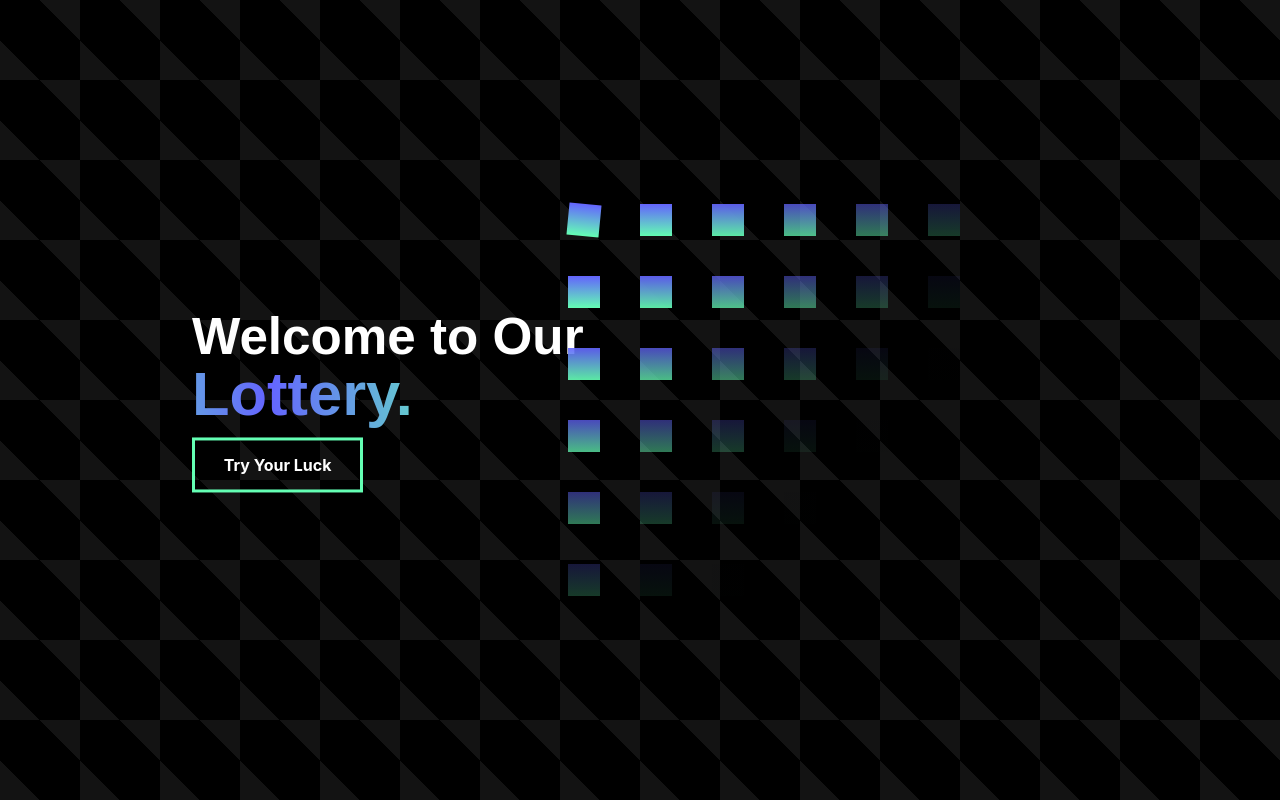
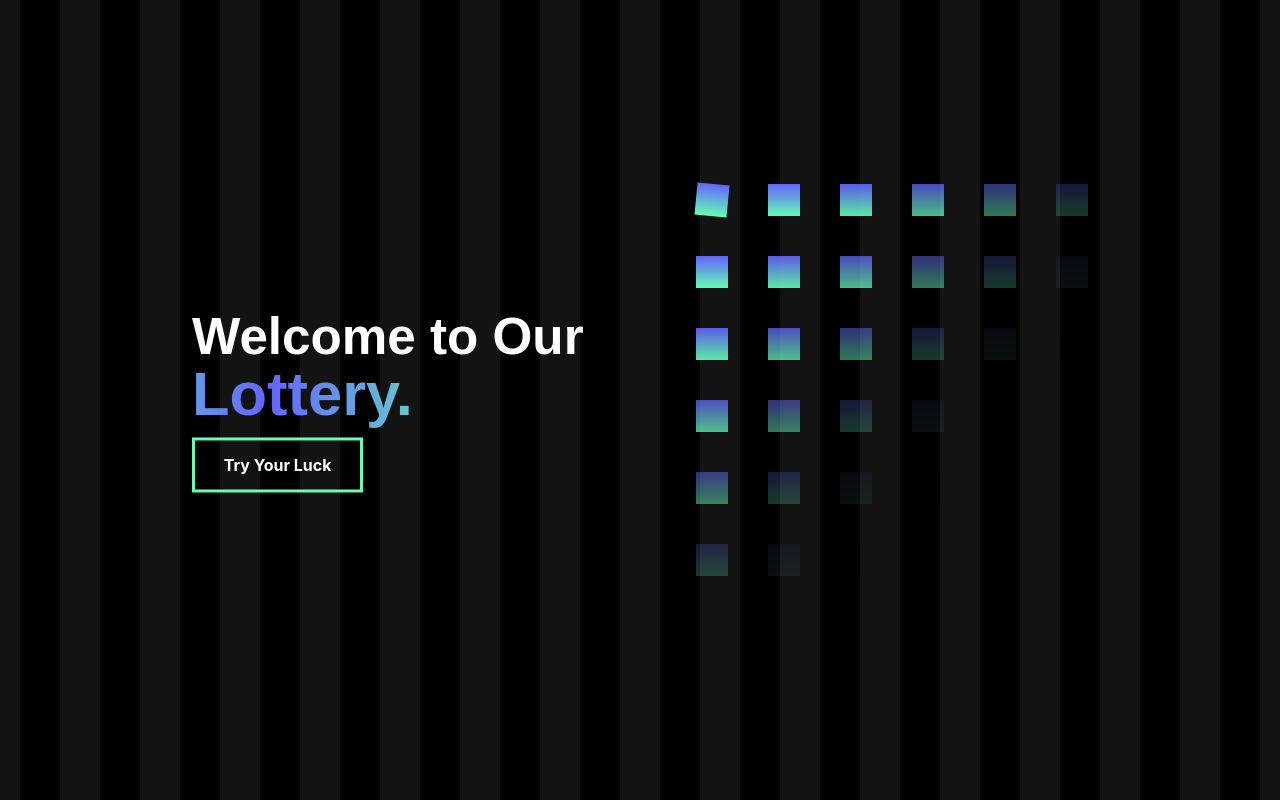
Before and after one commit to andreatheodora/lottery-web3, a React (Create React App) app: page / in a window 1280 px wide. Built offline with nearby package versions, Linux system fonts and the light colour scheme.

Commit message:
UI update, code cleaning

```diff
--- /dev/null
+++ b/src/AnimateSquares.js
@@ -0,0 +1,41 @@
+import React, { useEffect } from "react";
+import anime from 'animejs';
+import './css/App.css';
+
+const AnimateSquares = () => {
+    useEffect(() => {
+        const squares = document.querySelectorAll('.square');
+
+        squares.forEach((square, index) => {
+            const row = Math.floor(index / 6);
+            const col = index % 6;
+
+            const delay = row * 100 + col * 100;
+            anime({
+                targets: square,
+                keyframes: [
+                    { rotate: '0deg', scale: 1, borderRadius: '0%', opacity: '100%' },
+                    { rotate: '360deg', scale: 1.25, borderRadius: '50%' },
+                    { rotate: '720deg', scale: 1, borderRadius: '0%', opacity: '0%' },
+                ],
+                duration: 4000,
+                easing: 'easeInOutQuad',
+                loop: true,
+                delay: delay,
+            });
+        });
+    }, []);
+
+    const squaresCount = 36;
+    const shapes = Array(squaresCount)
+        .fill()
+        .map((_, index) => <div key={index} className="square"></div>);
+
+    return (
+        <div className="squares-container">
+            {shapes}
+        </div>
+    );
+};
+
+export default AnimateSquares;
--- a/src/App.js
+++ b/src/App.js
@@ -1,8 +1,7 @@
 import abi from './utils/Lottery.json';
 import {BigNumber, ethers} from 'ethers';
 import React, {useState, useEffect} from 'react';
-import MousePointer from './MousePointer';
-import anime from 'animejs';
+import AnimateSquares from "./AnimateSquares";
 import './css/App.css';
 import TaskAltIcon from '@mui/icons-material/TaskAlt';
 
@@ -10,36 +9,6 @@ const App = () => {
     // Contract address & ABI
     const contractAddress = "0x71667827D8b1010B6dE1c1cf6f686C45C3Cf1fEe"
     const contractABI = abi.abi
-
-    // Spinning squares animation
-    const squaresCount = 36;
-
-    const shapes = Array(squaresCount)
-        .fill()
-        .map((_, index) => <div key={index} className="square"></div>);
-
-    useEffect(() => {
-        const squares = document.querySelectorAll('.square');
-
-        squares.forEach((square, index) => {
-            const row = Math.floor(index / 6);
-            const col = index % 6;
-
-            const delay = row * 100 + col * 100;
-            anime({
-                targets: square,
-                keyframes: [
-                    {rotate: '0deg', scale: 1, borderRadius: '0%', opacity: '100%'},
-                    {rotate: '360deg', scale: 1.25, borderRadius: '50%'},
-                    {rotate: '720deg', scale: 1, borderRadius: '0%', opacity: '0%'},
-                ],
-                duration: 4000,
-                easing: 'easeInOutQuad',
-                loop: true,
-                delay: delay,
-            });
-        });
-    }, []);
 
     // Wallet Check & Connect, Ticket prices functionality, Lottery info
     const [currentAccount, setCurrentAccount] = useState("");
@@ -140,7 +109,7 @@ const App = () => {
 
     const handleTicketInputChange = (e) => {
         const inputtedTickets = parseInt(e.target.value);
-        if (isNaN(inputtedTickets)) {
+        if (isNaN(inputtedTickets) || inputtedTickets < 0) {
             setNumberOfTickets(0);
         } else if (inputtedTickets <= ticketsRemaining) {
             setNumberOfTickets(inputtedTickets);
@@ -310,7 +279,6 @@ const App = () => {
             {!showHiddenDiv && (
                 <div>
                     {/* Home page content */}
-                    <MousePointer/>
                     <div className="centered">
                         <h2 id="title">
                             Welcome to Our
@@ -323,9 +291,7 @@ const App = () => {
                         </button>
                     </div>
                     <div className="grid"></div>
-                    <div className="squares-container">
-                        <div className="squares-container">{shapes}</div>
-                    </div>
+                    <AnimateSquares/>
                 </div>
             )}
 
@@ -333,8 +299,6 @@ const App = () => {
             {showHiddenDiv && !lotteryIsOver && (
                 <div>
                     {/* Hidden div content */}
-                    <MousePointer/>
-                    <div className="grid"></div>
                     <div id="hidden-div-title" className="center-top">
                         <h5 className="fancy">
                             <span className="gradient-text">Lottery Draw</span>
@@ -387,14 +351,6 @@ const App = () => {
                             </tr>
                             <tr>
                                 <td>
-                                    <span className="panel-item-label italic">Service Fees</span>
-                                </td>
-                                <td>
-                                    <span className="panel-item-value italic">0.0001 ETH</span>
-                                </td>
-                            </tr>
-                            <tr>
-                                <td>
                                     <span className="panel-item-label italic">Network Fees</span>
                                 </td>
                                 <td>
@@ -426,7 +382,6 @@ const App = () => {
             {/*Lottery is over and not winner page*/}
             {showHiddenDiv && !isWinner && lotteryIsOver && (
                 <div>
-                    <MousePointer/>
                     <div className="centered">
                         <h2 id="title">Sorry.. </h2>
                         <h2 id="title" className="fancy">
@@ -444,9 +399,8 @@ const App = () => {
             {/*Lottery is over and is winner page*/}
             {showHiddenDiv && isWinner && lotteryIsOver && (
                 <div>
-                    <MousePointer/>
                     <div className="centered">
-                        <h2 id="title">Congratulations.. </h2>
+                        <h2 id="title">Congratulations </h2>
                         <h2 id="title" className="fancy">
                             {' '}
                             <span className="gradient-text">You are the Winner!</span>
--- a/src/css/App.css
+++ b/src/css/App.css
@@ -47,9 +47,8 @@
 
 .squares-container {
     position: absolute;
-    margin-top: 25vh;
-    right: 20vh;
-    transform: translateY(-50%);
+    margin-top: 23vh;
+    right: 15vw;
     display: grid;
     grid-template-columns: repeat(6, 1fr);
     grid-gap: 40px; /* Adjust the gap between squares */
@@ -68,7 +67,7 @@
     width: 100vw;
     height: 100vh;
     background-image: linear-gradient(
-            45deg,
+            90deg,
             rgba(255, 255, 255, 0.075) 25%,
             transparent 25%,
             transparent 75%,
@@ -303,7 +302,7 @@
 }
 
 .purchase-button button:hover {
-    animation: shake 0.7s infinite;
+
     transform-origin: center;
 }
 
@@ -314,7 +313,7 @@
     top: 0;
     width: 100%;
     height: 100%;
-    background-color: #4CBC86;
+    background-image: linear-gradient(#64FFB4, #6464FF );
     transform: translateX(-100%);
     transition: all .3s;
     z-index: -1;
--- a/src/index.js
+++ b/src/index.js
@@ -2,11 +2,13 @@ import React from 'react';
 import ReactDOM from 'react-dom/client';
 import './css/index.css';
 import App from './App';
+import MousePointer from "./MousePointer";
 import reportWebVitals from './reportWebVitals';
 
 const root = ReactDOM.createRoot(document.getElementById('root'));
 root.render(
     <React.StrictMode>
+        <MousePointer/>
         <App/>
     </React.StrictMode>
 );
```
